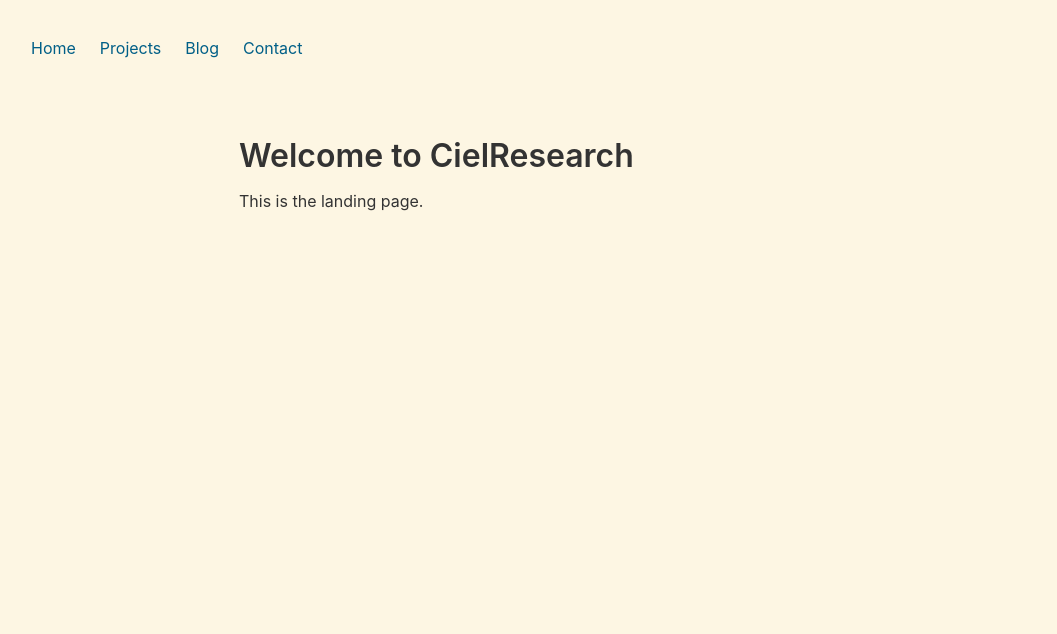
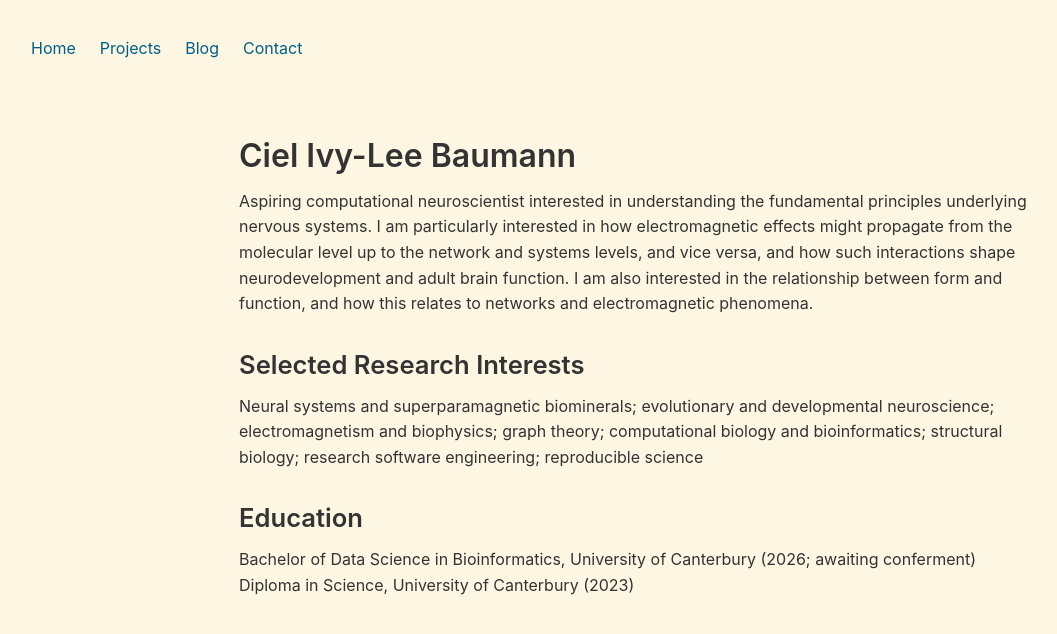
Before and after one commit to CielResearch/CielResearch.github.io, a Jekyll site: the page built from index.md, in a window 1280 px wide. Shown: the top 634 px of the page, without its empty margins (1-1058 px from the left). Built offline with Jekyll 4.4.1, drawn with Linux system fonts in a browser that asks for light colours.

Commit message:
Update landing page

```diff
--- a/index.md
+++ b/index.md
@@ -3,6 +3,20 @@ layout: default
 title: CielResearch
 ---
 
-# Welcome to CielResearch
+# Ciel Ivy-Lee Baumann
 
-This is the landing page.
+Aspiring computational neuroscientist interested in understanding the fundamental principles
+underlying nervous systems. I am particularly interested in how electromagnetic effects might
+propagate from the molecular level up to the network and systems levels, and vice versa, and how
+such interactions shape neurodevelopment and adult brain function. I am also interested in the
+relationship between form and function, and how this relates to networks and electromagnetic
+phenomena.
+
+## Selected Research Interests
+Neural systems and superparamagnetic biominerals; evolutionary and developmental neuroscience;
+electromagnetism and biophysics; graph theory; computational biology and bioinformatics; structural
+biology; research software engineering; reproducible science
+
+## Education
+Bachelor of Data Science in Bioinformatics, University of Canterbury (2026; awaiting conferment)
+Diploma in Science, University of Canterbury (2023)
```
